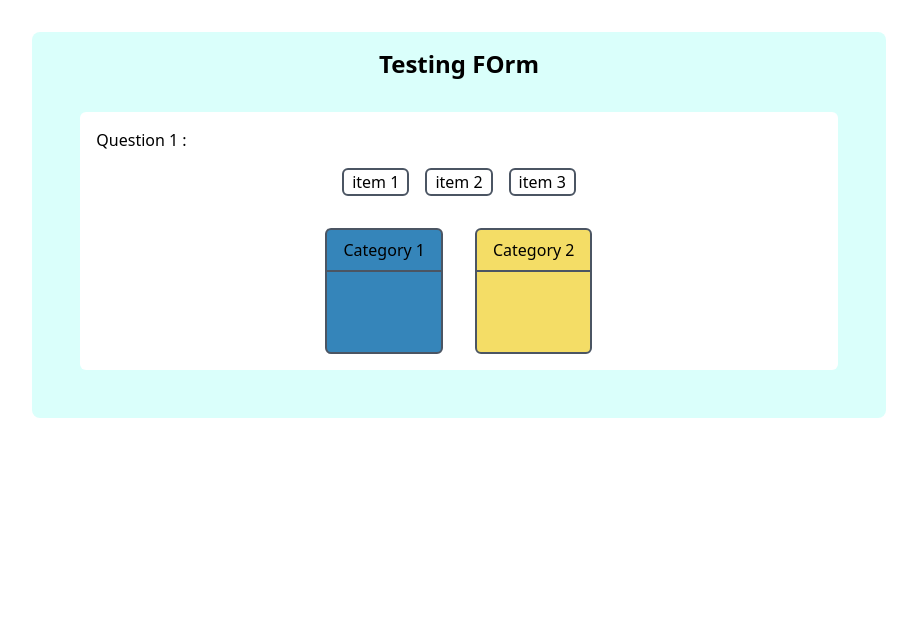
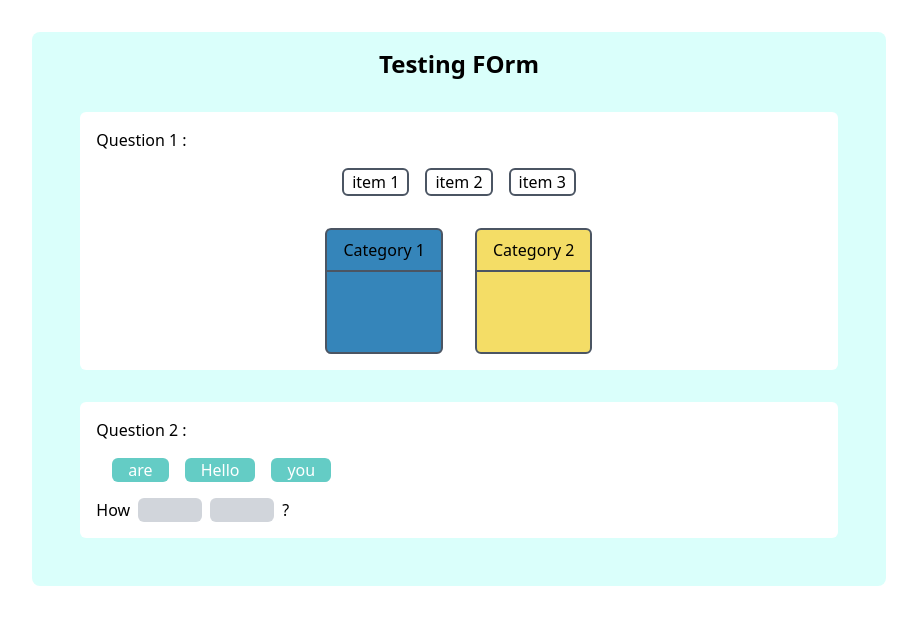
Before and after one commit to vyankatesh-nyati/form_builder, a React (Create React App) app: page /form/1 in a window 1280 px wide. Shown: the top 624 px of the page, without its empty margins (181-1098 px from the left). Built offline with nearby package versions, Linux system fonts and the light colour scheme.

Commit message:
cloze type question for form

```diff
--- a/src/Data/FormData.ts
+++ b/src/Data/FormData.ts
@@ -45,5 +45,54 @@ export const formData: FormModel = {
       question: "",
       wordsArray: [],
     },
+    {
+      id: "3e6423c1036",
+      type: "Cloze",
+      question: "",
+      categories: [
+        {
+          id: "e6423c10369",
+          name: "category",
+        },
+      ],
+      items: [],
+      wordsArray: [
+        {
+          word: "How",
+          isShow: true,
+        },
+        {
+          word: "are",
+          isShow: false,
+        },
+        {
+          word: "you",
+          isShow: false,
+        },
+        {
+          word: "?",
+          isShow: true,
+        },
+      ],
+      options: [
+        {
+          isExist: true,
+          name: "are",
+          id: "6423c103694",
+        },
+        {
+          name: "Hello ",
+          isExist: false,
+          id: "23c1036948b",
+        },
+        {
+          isExist: true,
+          name: "you",
+          id: "423c1036948",
+        },
+      ],
+      comprehension: "",
+      comprehnesionQuestions: [],
+    },
   ],
 };
--- a/src/components/CategoryQuestion/FormCategory.tsx
+++ b/src/components/CategoryQuestion/FormCategory.tsx
@@ -118,7 +118,7 @@ const FormCategory: React.FC<props> = ({ question, index }) => {
                         <p>{cItem.categoryName}</p>
                       </div>
                       <div className="h-20">
-                        {cItem.categoryItems.map((it: any) => {
+                        {cItem.categoryItems.map((it: any, index: number) => {
                           return (
                             <p
                               key={it.id}
--- a/src/components/ClozeQuestion/FormCloze.tsx
+++ b/src/components/ClozeQuestion/FormCloze.tsx
@@ -1,14 +1,140 @@
-import React from "react";
+import React, { useCallback, useEffect, useState } from "react";
 import QuestionModel from "../../interfaces/QuestionModel";
+import {
+  DragDropContext,
+  Draggable,
+  DropResult,
+  Droppable,
+} from "react-beautiful-dnd";
+import { useDispatch } from "react-redux";
+import { formResponseActions } from "../../store/formResponseSlice";
 
 interface props {
-    question: QuestionModel;
-    index : number;
-  }
+  question: QuestionModel;
+  index: number;
+}
 
+const FormCloze: React.FC<props> = ({ question, index }) => {
+  const [options, setOptions] = useState(question.options);
+  const dispatch = useDispatch();
+  const [previewText, setPreviewText] = useState<
+    Array<{
+      word: string;
+      isShow: boolean;
+    }>
+  >(question.wordsArray);
 
-const FormCloze: React.FC<props> = ({ question }) => {
-  return <div>FormCloze</div>;
+  const initialPreviewSet = useCallback(() => {
+    let preview: Array<{
+      word: string;
+      isShow: boolean;
+    }> = [];
+    question.wordsArray.forEach((ele) => {
+      if (ele.isShow) {
+        preview.push({
+          word: ele.word,
+          isShow: true,
+        });
+      } else {
+        preview.push({
+          word: "",
+          isShow: false,
+        });
+      }
+    });
+    setPreviewText(preview);
+  }, [question.wordsArray]);
+
+  useEffect(() => {
+    initialPreviewSet();
+  }, [initialPreviewSet]);
+
+  const onDragEndHandler = (result: DropResult) => {
+    // console.log(result);
+    if (!result.destination) {
+      return;
+    }
+    if (result.source.droppableId === result.destination.droppableId) {
+      return;
+    }
+    const newOptions = [...options];
+    dispatch(
+      formResponseActions.clozeAddAnswer({
+        id: question.id,
+        option: newOptions[result.source.index].name,
+      })
+    );
+    let preview = [...previewText];
+    preview[+result.destination.droppableId].word =
+      newOptions[result.source.index].name;
+    newOptions.splice(result.source.index, 1);
+    setPreviewText(preview);
+    setOptions(newOptions);
+  };
+
+  return (
+    <DragDropContext onDragEnd={onDragEndHandler}>
+      <div className="bg-white m-8 rounded-md p-4">
+        <p className="">Question {index + 1} :</p>
+        <Droppable droppableId="options">
+          {(provided) => (
+            <div
+              className="flex gap-4 mt-4 ml-4"
+              ref={provided.innerRef}
+              {...provided.droppableProps}
+            >
+              {options.map((op, index) => {
+                return (
+                  <Draggable draggableId={op.id} index={index} key={op.id}>
+                    {(provided) => (
+                      <p
+                        {...provided.draggableProps}
+                        {...provided.dragHandleProps}
+                        ref={provided.innerRef}
+                        className="px-4 rounded-md bg-[#64CCC5] text-white"
+                      >
+                        {op.name}
+                      </p>
+                    )}
+                  </Draggable>
+                );
+              })}
+            </div>
+          )}
+        </Droppable>
+        <div className="mt-4 flex gap-2">
+          {previewText.map((word, index) => {
+            if (word.isShow) {
+              return <p key={index}>{word.word} </p>;
+            } else {
+              if (word.word === "") {
+                return (
+                  <Droppable droppableId={index.toString()} key={index}>
+                    {(provided) => (
+                      <div
+                        ref={provided.innerRef}
+                        {...provided.droppableProps}
+                        className="rounded-md w-16 bg-gray-300"
+                      ></div>
+                    )}
+                  </Droppable>
+                );
+              } else {
+                return (
+                  <div
+                    className="rounded-md min-w-[4rem] bg-[#64CCC5] text-center text-white"
+                    key={index}
+                  >
+                    {word.word}
+                  </div>
+                );
+              }
+            }
+          })}
+        </div>
+      </div>
+    </DragDropContext>
+  );
 };
 
 export default FormCloze;
--- a/src/store/formResponseSlice.ts
+++ b/src/store/formResponseSlice.ts
@@ -112,7 +112,6 @@ const formResponseSlice = createSlice({
         const i = state.answers[index].solution.findIndex(
           (s) => s.categoryId === action.payload.categoryId
         );
-        console.log(i);
         if (i !== -1) {
           state.answers[index].solution[i].categoryItems.push(
             action.payload.item
@@ -120,6 +119,28 @@ const formResponseSlice = createSlice({
         }
       }
     },
+    clozeAddAnswer(
+      state,
+      action: {
+        type: string;
+        payload: {
+          id: string;
+          option: string;
+        };
+      }
+    ) {
+      const index: number = state.answers.findIndex(
+        (element) => element.questionId === action.payload.id
+      );
+      if (index !== -1) {
+        state.answers[index].solution.push(action.payload.option);
+      } else {
+        state.answers.push({
+          questionId: action.payload.id,
+          solution: [action.payload.option],
+        });
+      }
+    },
   },
 });
 
```
